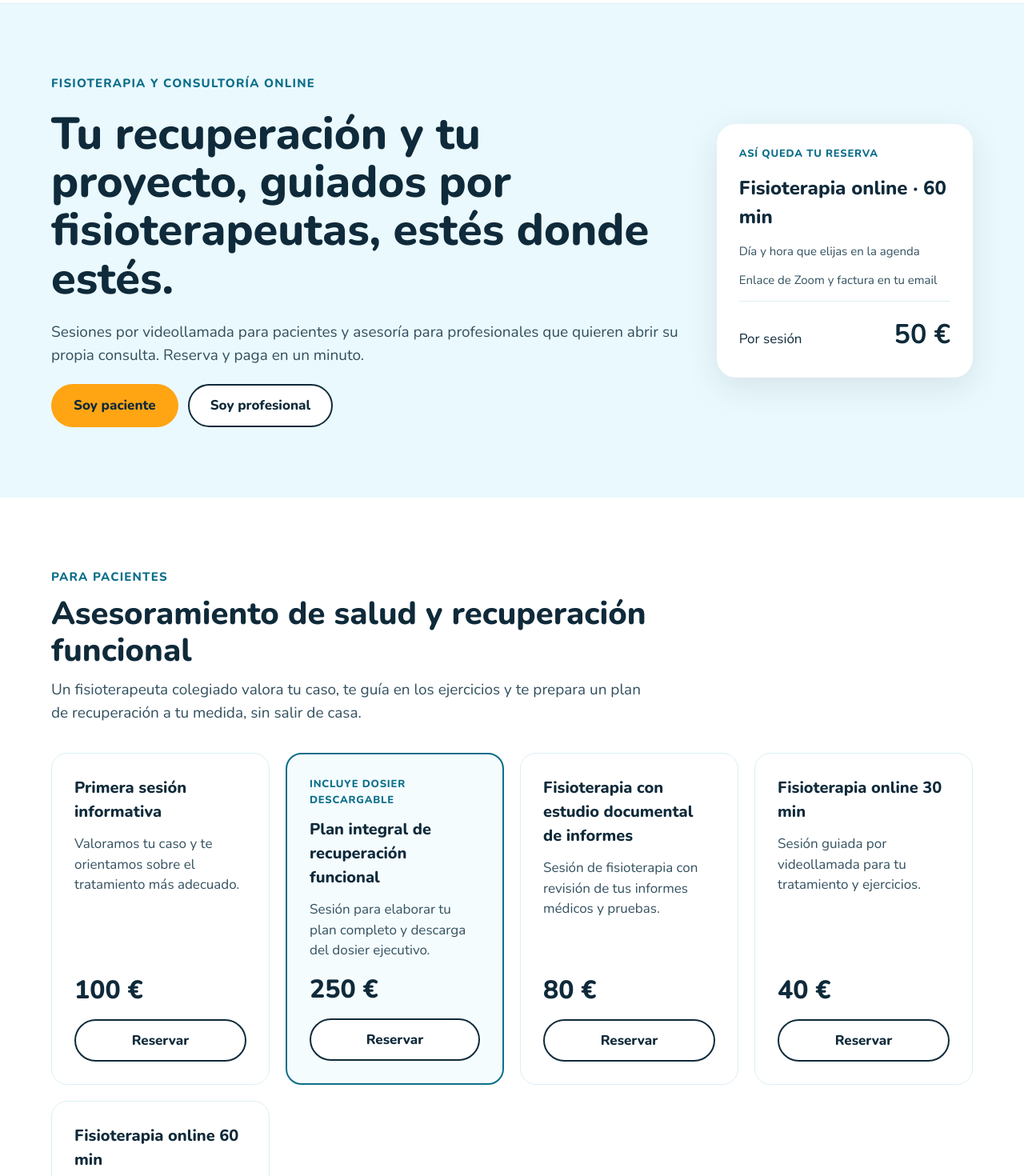
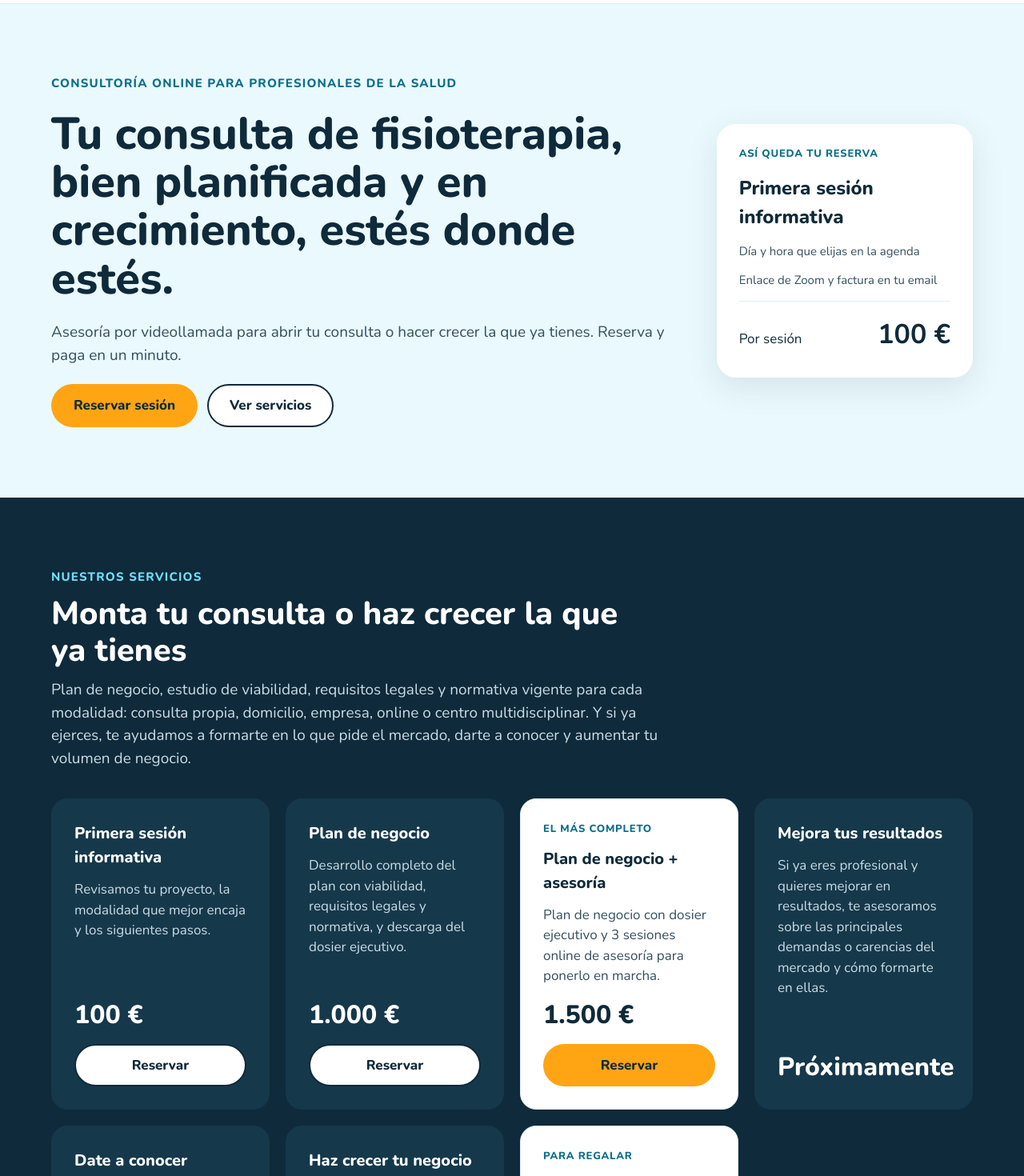
Before and after one commit to phisiolutions/phisiolutions-web, a Next.js app: page / in a window 1280 px wide. Shown: the part 80-1550 px from the top of the page at 80% size. Built offline with nearby package versions, Linux system fonts and the light colour scheme.

Commit message:
Ocultar la sección de pacientes; web centrada en profesionales
Los servicios de pacientes siguen en el catálogo (AUDIENCES_ENABLED) para poder reactivarlos.

Co-Authored-By: Claude Opus 5.5 <noreply@anthropic.com>
Claude-Session: https://claude.ai/code/session_014ztkoihiTA1spzN75Zpu7t

```diff
--- a/app/layout.tsx
+++ b/app/layout.tsx
@@ -5,7 +5,7 @@ import './globals.css';
 export const metadata: Metadata = {
   title: 'Phisiolutions: fisioterapia y consultoría online',
   description:
-    'Sesiones de fisioterapia y asesoramiento de salud por videollamada, y consultoría para fisioterapeutas que quieren abrir su consulta.',
+    'Consultoría online para fisioterapeutas y profesionales de la salud: plan de negocio, apertura de consulta, marketing y crecimiento.',
   icons: { icon: '/logo.png' },
 };
 
@@ -25,7 +25,6 @@ export default function RootLayout({ children }: { children: React.ReactNode })
               <img src="/logo.png" alt="Phisiolutions" className="logo" />
             </Link>
             <nav aria-label="Principal" className="nav">
-              <Link href="/#pacientes">Pacientes</Link>
               <Link href="/#profesionales">Profesionales</Link>
               <Link href="/#como-funciona">Cómo funciona</Link>
               <Link href="/#sobre-nosotros">Sobre nosotros</Link>
--- a/app/page.tsx
+++ b/app/page.tsx
@@ -2,7 +2,6 @@ import Link from 'next/link';
 import { SERVICES, formatEuros } from '@/lib/services';
 
 export default function Home() {
-  const pacientes = SERVICES.filter((s) => s.audience === 'pacientes');
   const profesionales = SERVICES.filter((s) => s.audience === 'profesionales');
 
   return (
@@ -10,65 +9,38 @@ export default function Home() {
       <section className="section section-sky" id="inicio">
         <div className="container hero">
           <div className="hero-copy">
-            <p className="eyebrow">Fisioterapia y consultoría online</p>
-            <h1>Tu recuperación y tu proyecto, guiados por fisioterapeutas, estés donde estés.</h1>
+            <p className="eyebrow">Consultoría online para profesionales de la salud</p>
+            <h1>Tu consulta de fisioterapia, bien planificada y en crecimiento, estés donde estés.</h1>
             <p className="lead">
-              Sesiones por videollamada para pacientes y asesoría para profesionales que quieren abrir su propia
-              consulta. Reserva y paga en un minuto.
+              Asesoría por videollamada para abrir tu consulta o hacer crecer la que ya tienes. Reserva y paga en un
+              minuto.
             </p>
             <div className="actions">
-              <Link href="/#pacientes" className="btn btn-accent">
-                Soy paciente
+              <Link href="/reservar" className="btn btn-accent">
+                Reservar sesión
               </Link>
               <Link href="/#profesionales" className="btn btn-outline">
-                Soy profesional
+                Ver servicios
               </Link>
             </div>
           </div>
           <div className="hero-card" aria-label="Ejemplo de reserva">
             <span className="tag">Así queda tu reserva</span>
-            <h3 style={{ fontSize: 24 }}>Fisioterapia online · 60 min</h3>
+            <h3 style={{ fontSize: 24 }}>Primera sesión informativa</h3>
             <p className="muted">Día y hora que elijas en la agenda</p>
             <p className="muted">Enlace de Zoom y factura en tu email</p>
             <div className="total">
               <span>Por sesión</span>
-              <strong>50 €</strong>
+              <strong>100 €</strong>
             </div>
           </div>
-        </div>
-      </section>
-
-      <section className="section" id="pacientes">
-        <div className="container">
-          <div className="section-head">
-            <p className="eyebrow">Para pacientes</p>
-            <h2>Asesoramiento de salud y recuperación funcional</h2>
-            <p className="lead">
-              Un fisioterapeuta colegiado valora tu caso, te guía en los ejercicios y te prepara un plan de recuperación
-              a tu medida, sin salir de casa.
-            </p>
-          </div>
-          <div className="grid">
-            {pacientes.map((s) => (
-              <div key={s.id} className={`card${s.highlight ? ' card-featured' : ''}`}>
-                {s.highlight && <span className="tag">{s.highlight}</span>}
-                <h3>{s.name}</h3>
-                <p className="grow">{s.description}</p>
-                <span className="price">{formatEuros(s.priceCents)}</span>
-                <Link href={`/reservar?servicio=${s.id}`} className="btn btn-outline">
-                  Reservar
-                </Link>
-              </div>
-            ))}
-          </div>
-          <p className="note">Precios por sesión. Puedes reservar varias sesiones en la misma compra.</p>
         </div>
       </section>
 
       <section className="section section-dark" id="profesionales">
         <div className="container">
           <div className="section-head">
-            <p className="eyebrow">Para profesionales de la salud</p>
+            <p className="eyebrow">Nuestros servicios</p>
             <h2>Monta tu consulta o haz crecer la que ya tienes</h2>
             <p className="lead">
               Plan de negocio, estudio de viabilidad, requisitos legales y normativa vigente para cada modalidad:
@@ -147,20 +119,19 @@ export default function Home() {
           <div>
             <h2 style={{ marginBottom: 16 }}>Sobre nosotros</h2>
             <p className="lead">
-              Phisiolutions es una empresa de fisioterapia y consultoría sanitaria online. Nacimos para acercar la
-              fisioterapia y la gestión sanitaria a quien la necesita, sin desplazamientos.
+              Phisiolutions es una empresa de consultoría online para fisioterapeutas y profesionales de la salud.
+              Nacimos para acercar la gestión sanitaria a quien la necesita, sin desplazamientos.
             </p>
             <p>
-              A los pacientes les ofrecemos valoración, seguimiento y planes de recuperación por videollamada, siempre a
-              cargo de fisioterapeutas colegiados. A los profesionales de la salud les acompañamos en la apertura de su
-              consulta: plan de negocio, requisitos legales, viabilidad y normativa.
+              Te acompañamos en la apertura de tu consulta (plan de negocio, requisitos legales, viabilidad y normativa)
+              y, si ya ejerces, en mejorar tus resultados, darte a conocer y aumentar tu volumen de negocio.
             </p>
           </div>
           <div>
             <h2 style={{ fontSize: 28, marginBottom: 8 }}>Preguntas frecuentes</h2>
             <details>
               <summary>¿Qué necesito para la sesión online?</summary>
-              <p>Un móvil u ordenador con cámara y un espacio donde moverte con comodidad.</p>
+              <p>Un móvil u ordenador con cámara y conexión a internet.</p>
             </details>
             <details>
               <summary>¿Cómo puedo pagar?</summary>
--- a/app/privacidad/page.tsx
+++ b/app/privacidad/page.tsx
@@ -4,7 +4,7 @@ export default function Page() {
   return (
     <main className="prose">
       <h1>Política de privacidad</h1>
-      <p>Responsable del tratamiento: Phisiolutions LLC. Tratamos tus datos (incluidos datos de salud) solo para prestar el servicio contratado, gestionar la reserva, el pago y la facturación. Proveedores: Stripe (pagos y facturas), Zoom (videollamadas) y el proveedor de email. [COMPLETAR: base legal, plazos de conservación, derechos RGPD y contacto]. Texto pendiente de revisión por un profesional legal.</p>
+      <p>Responsable del tratamiento: Phisiolutions LLC. Tratamos tus datos solo para prestar el servicio contratado, gestionar la reserva, el pago y la facturación. Proveedores: Stripe (pagos y facturas), Zoom (videollamadas) y el proveedor de email. [COMPLETAR: base legal, plazos de conservación, derechos RGPD y contacto]. Texto pendiente de revisión por un profesional legal.</p>
     </main>
   );
 }
--- a/lib/services.ts
+++ b/lib/services.ts
@@ -2,6 +2,9 @@
 // Las duraciones son una suposición inicial: ajústalas aquí.
 
 export type Audience = 'pacientes' | 'profesionales';
+
+/** Públicos que se muestran en la web. Para volver a mostrar pacientes, añade 'pacientes'. */
+export const AUDIENCES_ENABLED: Audience[] = ['profesionales'];
 
 export interface Service {
   id: string;
@@ -124,8 +127,12 @@ export const SERVICES: Service[] = [
 export const MAX_QUANTITY = 10;
 
 /** Servicios con precio publicado que se reservan directamente (no las tarjetas regalo). */
+export function isListed(s: Service): boolean {
+  return AUDIENCES_ENABLED.includes(s.audience);
+}
+
 export function isBookable(s: Service): s is Service & { priceCents: number } {
-  return s.priceCents !== null && !s.gift;
+  return isListed(s) && s.priceCents !== null && !s.gift;
 }
 
 export const GIFT_VALID_MONTHS = 12;
```
Also changed, not shown: app/reservar/BookingForm.tsx (+12 -4 lines), 1 other file (tests, documents, lock files or other folders).
